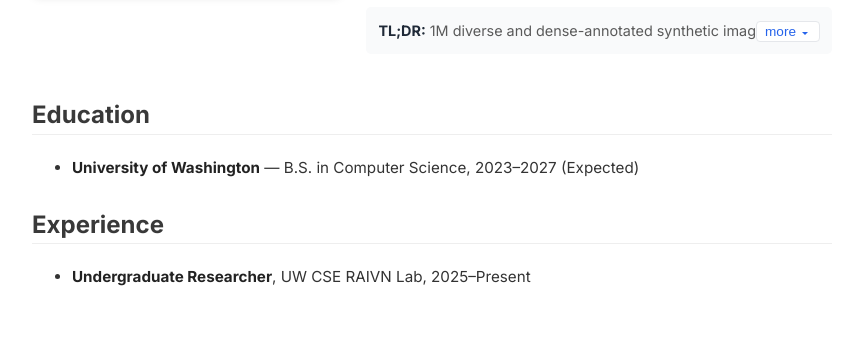
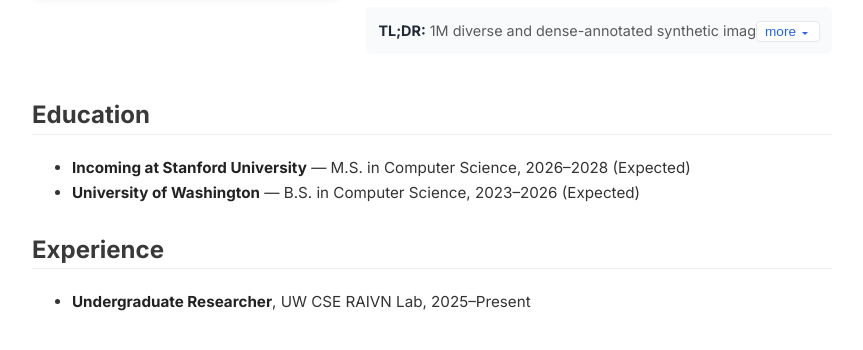
Before and after one commit to ToberJ/ToberJ.github.io, a Jekyll site: the page preview.html, which Jekyll copies as it is, in a window 1280 px wide, cut to the strip 687-1081 px from the top of the page. Shown: the top 350 px of the strip, without its empty margins (208-1071 px from the left). Built offline with Jekyll 4.4.1, drawn with Linux system fonts in a browser that asks for light colours.

Commit message:
Add Stanford M.S. to education and update UW graduation year
Co-Authored-By: Claude Opus 4.6 <noreply@anthropic.com>

```diff
--- a/preview.html
+++ b/preview.html
@@ -224,7 +224,9 @@
 
       <h2>Education</h2>
       <ul>
-        <li><strong>University of Washington</strong> &mdash; B.S. in Computer Science, 2023&ndash;2027 (Expected)</li>
+        <li><strong>Incoming at Stanford University</strong> &mdash; M.S. in Computer Science, 2026&ndash;2028
+           (Expected)</li>
+        <li><strong>University of Washington</strong> &mdash; B.S. in Computer Science, 2023&ndash;2026 (Expected)</li>
       </ul>
 
       <h2>Experience</h2>
```
